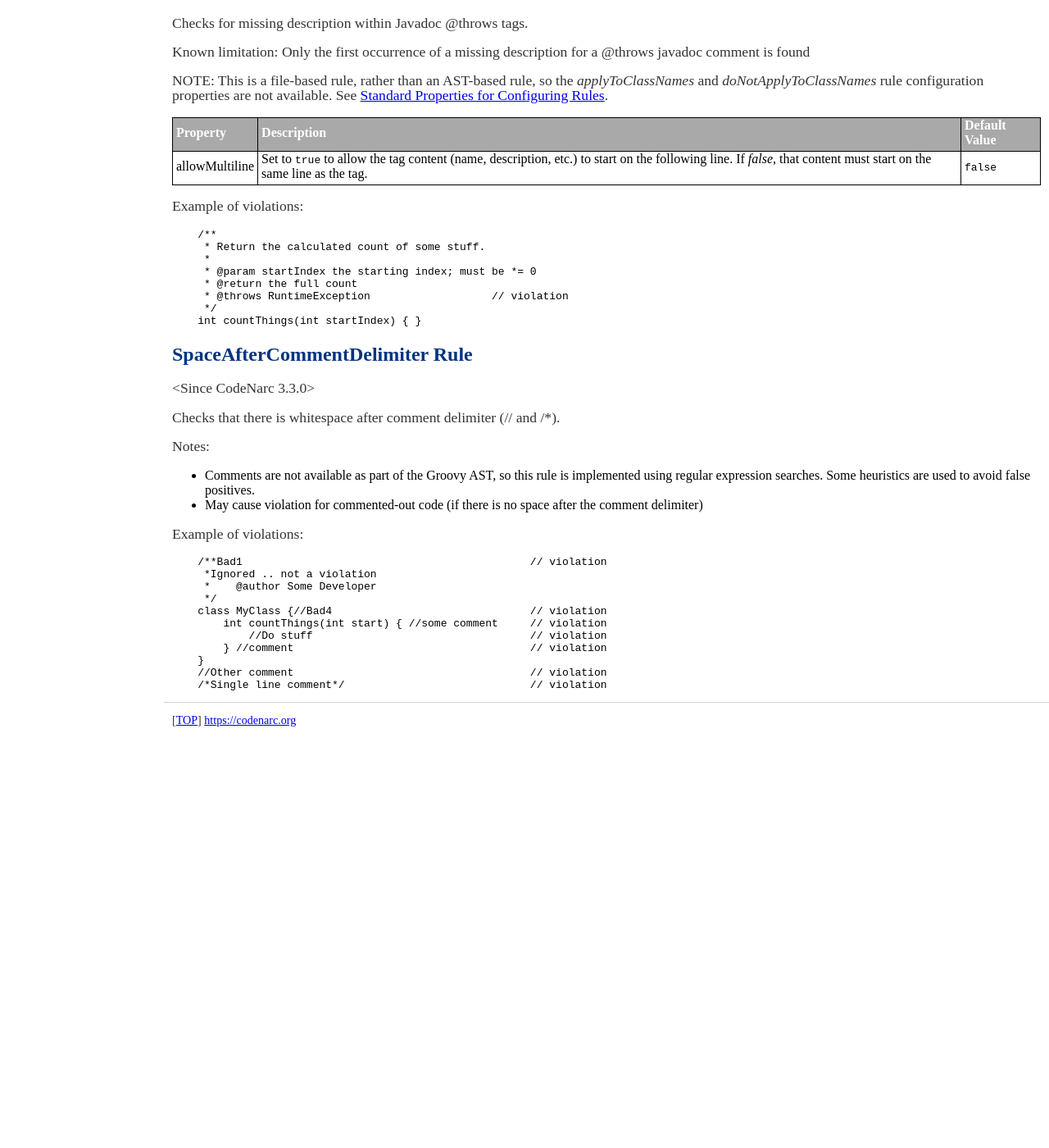
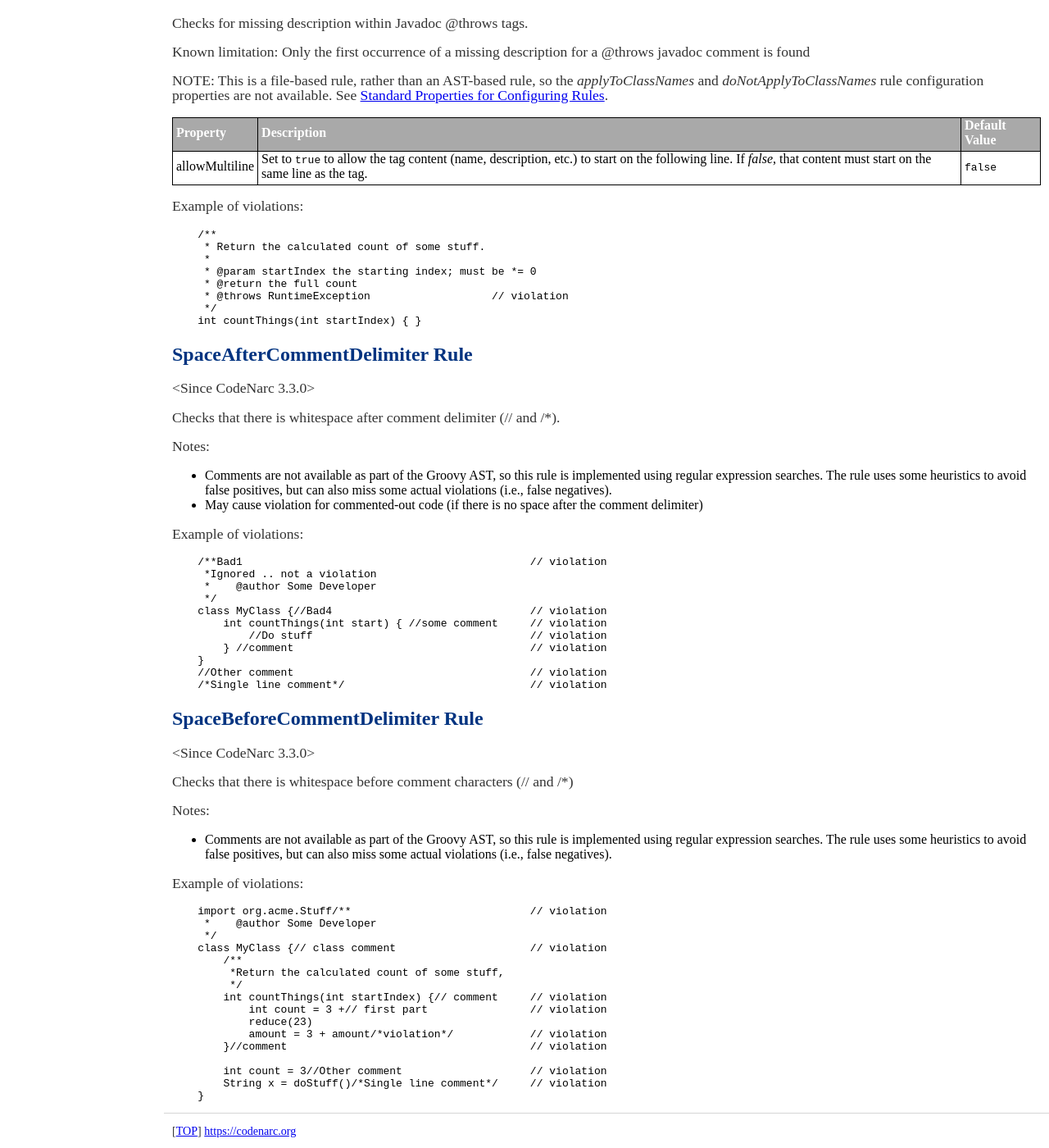
Before and after one commit to CodeNarc/CodeNarc, a Jekyll site: the page built from codenarc-rules-comments.md, in a window 1280 px wide and 1400 px high, scrolled down 7188 px. Shown: the whole window at 82% size. Built offline with Jekyll 4.4.1, drawn with Linux system fonts in a browser that asks for light colours; before the commit the page ends 8087 px from its top, so only the background shows below that.

Commit message:
#737: New SpaceBeforeCommentDelimiter rule

````diff
--- a/codenarc-rules-comments.md
+++ b/codenarc-rules-comments.md
@@ -475,7 +475,7 @@ Example of violations:
 Checks that there is whitespace after comment delimiter (// and /*).
 
 Notes:
- - Comments are not available as part of the Groovy AST, so this rule is implemented using regular expression searches. Some heuristics are used to avoid false positives.
+ - Comments are not available as part of the Groovy AST, so this rule is implemented using regular expression searches. The rule uses some heuristics to avoid false positives, but can also miss some actual violations (i.e., false negatives).
  - May cause violation for commented-out code (if there is no space after the comment delimiter)
 
 Example of violations:
@@ -493,3 +493,33 @@ Example of violations:
     //Other comment                                     // violation
     /*Single line comment*/                             // violation
 ```
+
+## SpaceBeforeCommentDelimiter Rule
+
+<Since CodeNarc 3.3.0>
+
+Checks that there is whitespace before comment characters (// and /*)
+
+Notes:
+ - Comments are not available as part of the Groovy AST, so this rule is implemented using regular expression searches. The rule uses some heuristics to avoid false positives, but can also miss some actual violations (i.e., false negatives).
+
+Example of violations:
+
+```
+    import org.acme.Stuff/**                            // violation
+     *    @author Some Developer
+     */
+    class MyClass {// class comment                     // violation
+        /**
+         *Return the calculated count of some stuff,
+         */
+        int countThings(int startIndex) {// comment     // violation
+            int count = 3 +// first part                // violation
+            reduce(23)
+            amount = 3 + amount/*violation*/            // violation
+        }//comment                                      // violation
+
+        int count = 3//Other comment                    // violation
+        String x = doStuff()/*Single line comment*/     // violation
+    }
+```
````
